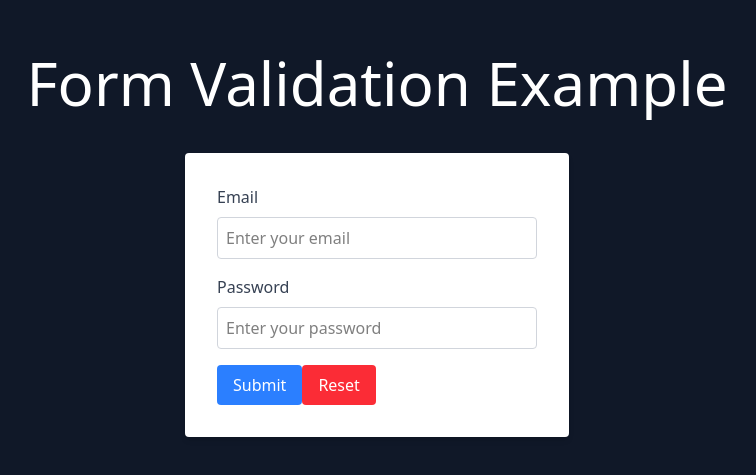
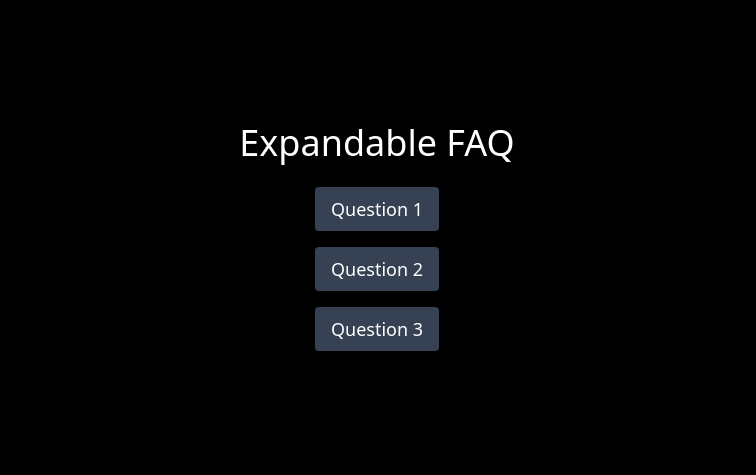
Before and after one commit to Lalitchaudhary01/30days-machine-coding-, a React (Vite) app: page / in a window 1280 px wide. Shown: the part 155-630 px from the top of the page, without its empty margins (263-1019 px from the left). Built offline with nearby package versions, Linux system fonts and the light colour scheme.

Commit message:
day 5 faq

```diff
--- a/src/App.jsx
+++ b/src/App.jsx
@@ -11,6 +11,7 @@ import LiveClock from "./components/LiveClock";
 import Greeting from "./components/Greeting";
 import User from "./compo/User";
 import Formvalidation from "./form/Formvalidation";
+import ExapnadableFAQ from "./compo/ExapnadableFAQ";
 
 function App() {
   // This is a simple counter app layout
@@ -31,7 +32,8 @@ function App() {
       {/* <LiveClock /> */}
       {/* <Greeting /> */}
       {/* <User /> */}
-      <Formvalidation />
+      {/* <Formvalidation /> */}
+      <ExapnadableFAQ />
     </>
   );
 }
--- /dev/null
+++ b/src/compo/ExapnadableFAQ.jsx
@@ -0,0 +1,51 @@
+import React from "react";
+import { useState } from "react";
+
+const ExapnadableFAQ = () => {
+  // Placeholder for FAQ content
+  // This component will be expanded later with FAQ functionality
+  const faqContent = [
+    {
+      question: "Question 1",
+      answer: "Answer 1",
+    },
+    {
+      question: "Question 2",
+      answer: "Answer 2",
+    },
+    {
+      question: "Question 3",
+      answer: "Answer 3",
+    },
+  ];
+
+  // Render the FAQ content
+  const [expanded, setExpanded] = useState(null);
+  const toggle = (index) => {
+    setExpanded(expanded === index ? null : index);
+  };
+  // Placeholder for rendering FAQ content
+
+  return (
+    <div className="min-h-screen bg-black flex flex-col items-center justify-center">
+      <h1 className="text-4xl text-white mb-6">Expandable FAQ</h1>
+      <div>
+        {faqContent.map((item, index) => (
+          <div key={index} className="mb-4">
+            <button
+              onClick={() => toggle(index)}
+              className="text-lg text-white bg-gray-700 px-4 py-2 rounded hover:bg-gray-600 transition-colors"
+            >
+              {item.question}
+            </button>
+            {expanded === index && (
+              <p className="mt-2 text-gray-300">{item.answer}</p>
+            )}
+          </div>
+        ))}
+      </div>
+    </div>
+  );
+};
+
+export default ExapnadableFAQ;
```
